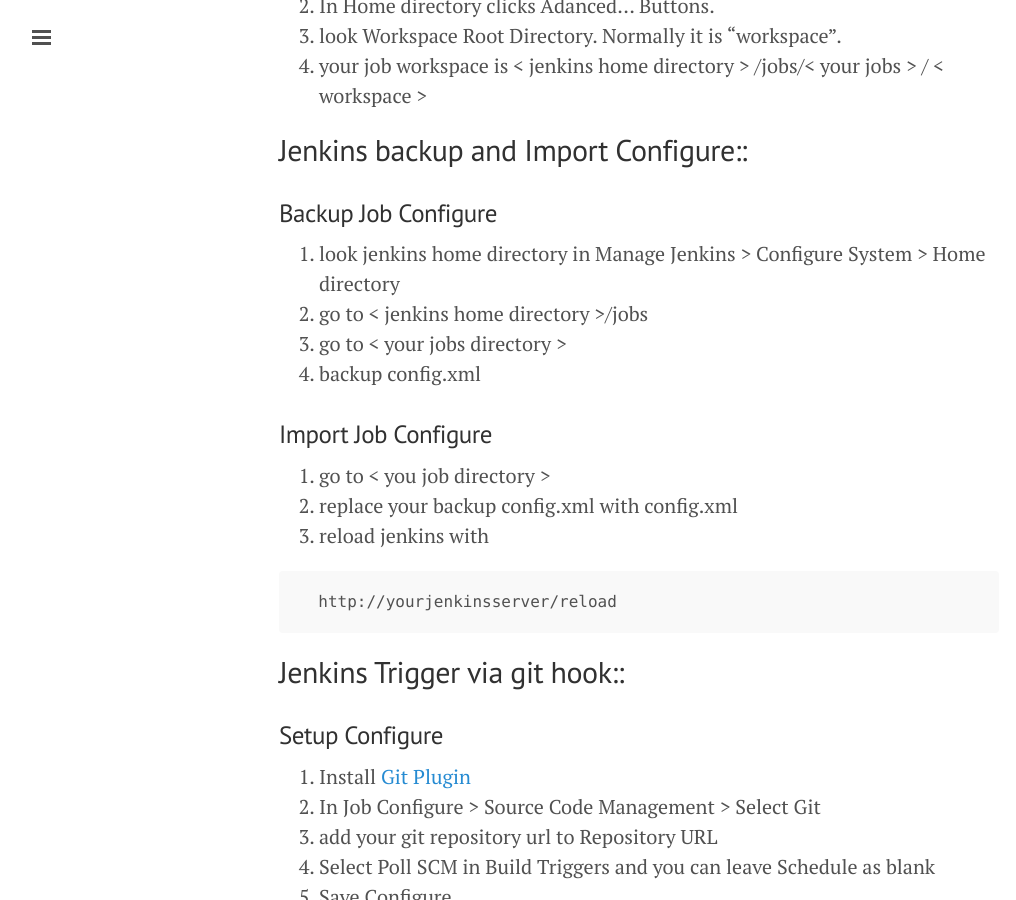
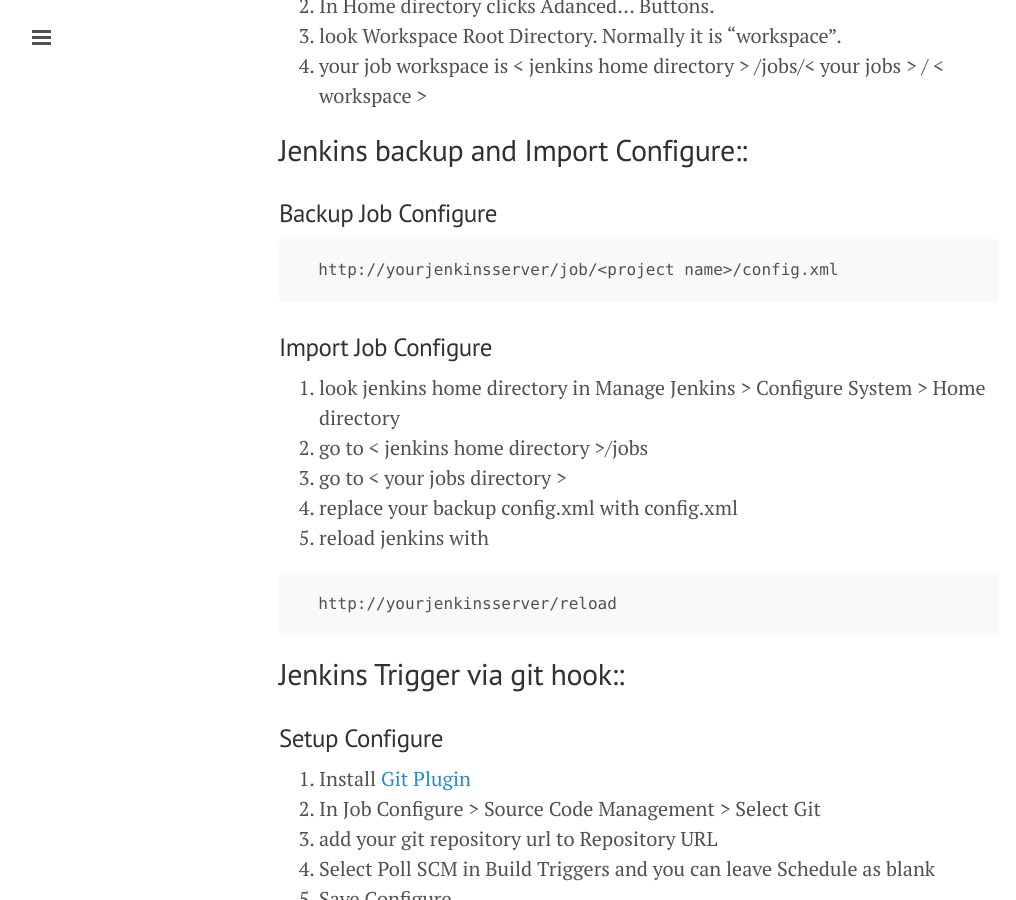
Before and after one commit to ibotdotout/ibotdotout.github.io, a Jekyll site: the page built from _posts/2014-07-19-continuous-integration.md, in a window 1280 px wide and 900 px high, scrolled down 1841 px. Shown: the whole window, without its empty margins (1-1017 px from the left). Built offline with Jekyll 4.4.1, drawn with Linux system fonts in a browser that asks for light colours; Markdown is read by kramdown in place of the engine named in the settings.

Commit message:
update post/CI

````diff
--- a/_posts/2014-07-19-continuous-integration.md
+++ b/_posts/2014-07-19-continuous-integration.md
@@ -72,15 +72,16 @@ Original From [Setting up an Apache Proxy for port 80 -> 8080](https://wiki.jenk
 
 ## Jenkins backup and Import Configure::
 ###Backup Job Configure
+  ```sh
+  http://yourjenkinsserver/job/<project name>/config.xml
+  ```
+
+###Import Job Configure
 1. look jenkins home directory in Manage Jenkins > Configure System > Home directory
 2. go to < jenkins home directory >/jobs
 3. go to < your jobs directory >
-4. backup config.xml
-
-###Import Job Configure
-1. go to < you job directory >
-2. replace your backup config.xml with config.xml
-3. reload jenkins with
+4. replace your backup config.xml with config.xml
+5. reload jenkins with
 
   ```sh
   http://yourjenkinsserver/reload
````
